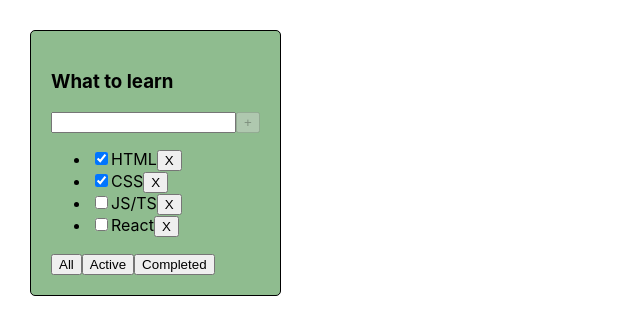
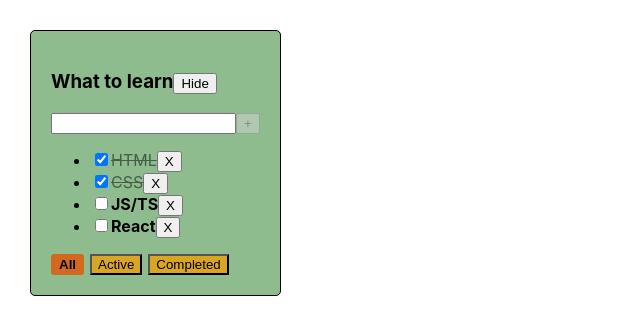
Before and after one commit to asrebel/todolist, a React (Create React App) app: page / in a window 1280 px wide. Shown: the top 334 px of the page, without its empty margins (0-640 px from the left). Built offline with nearby package versions, Linux system fonts and the light colour scheme.

Commit message:
todo_lesson_4_completed_new

```diff
--- a/src/App.css
+++ b/src/App.css
@@ -13,3 +13,34 @@
   background-color: darkseagreen;
   padding: 20px;
 }
+
+.task {
+  font-weight: bold;
+}
+
+.task-done {
+  text-decoration: line-through;
+  opacity: 0.5;
+}
+
+.btn-active-filter {
+  background-color: chocolate;
+  border: 2px solid chocolate;
+  border-radius: 3px;
+  font-weight: bold;
+
+}
+
+.btn-filter {
+  background-color: goldenrod;
+}
+
+.filter-btns {
+  display: flex;
+  gap: 6px;
+}
+
+.task-input-error {
+  border: 2px solid red;
+  outline: none;
+}
--- a/src/App.tsx
+++ b/src/App.tsx
@@ -21,10 +21,16 @@ function App() {
         const nextState: Array<TaskProps> = tasks.filter(task => task.id !== taskId)
         setTasks(nextState)
     }
-
     const addTask = (title: string) => {
         const newTask: TaskProps = {id: v1(),title,isDone: false}
         setTasks([newTask, ...tasks])
+    }
+
+    const changeTaskStatus = (taskId: string, isDone: boolean) => {
+        const nextState: Array<TaskProps> = tasks.map(task => task.id === taskId
+            ? {...task, isDone}
+            : task)
+        setTasks(nextState)
     }
 
     return (
@@ -33,6 +39,7 @@ function App() {
                       tasks={tasks}
                       removeTask={removeTask}
                       addTask={addTask}
+                      changeTaskStatus={changeTaskStatus}
             />
         </div>
     );
--- a/src/Button.tsx
+++ b/src/Button.tsx
@@ -4,18 +4,20 @@ type ButtonProps = {
     title: string
     onClickHandler: () => void
     isDisabled?: boolean
+    classes?: string
 }
 export const Button: React.FC<ButtonProps> = ({
                                                   title,
                                                   onClickHandler,
-                                                  isDisabled
+                                                  isDisabled,
+                                                  classes
                                               }) => {
     return (
         <>
-            <button
-                disabled={isDisabled}
-                onClick={onClickHandler}>
-                {title}
+            <button className={classes}
+                    disabled={isDisabled}
+                    onClick={onClickHandler}
+            >{title}
             </button>
         </>
     );
--- a/src/Todolist.tsx
+++ b/src/Todolist.tsx
@@ -13,7 +13,8 @@ type TodolistProps = {
     title: string
     tasks: Array<TaskProps>
     removeTask: (taskId: string) => void
-    addTask: (title: string)=>void
+    addTask: (title: string) => void
+    changeTaskStatus: (taskId: string, isDone: boolean) => void
 }
 
 export const Todolist: React.FC<TodolistProps> = (
@@ -22,39 +23,72 @@ export const Todolist: React.FC<TodolistProps> = (
         tasks,
         removeTask,
         addTask,
+        changeTaskStatus,
     }) => {
 
     const [filter, setFilter] = useState<FilterValues>('all')
     const [taskTitle, setTaskTitle] = useState('')
+    const [error, setError] = useState(false)
+    const [isHide, setIsHide] = useState(false)
+
+    const toggleHideTodoList = () => setIsHide(!isHide)
     const changeTodolistFilter = (filter: FilterValues) => {
         setFilter(filter)
     }
-    const addNewTaskHandler = ()=>{
-        addTask(taskTitle)
+    const addNewTaskHandler = () => {
+        const trimmedTaskTitle = taskTitle.trim()
+        if (trimmedTaskTitle) {
+            addTask(trimmedTaskTitle)
+        } else {
+            setError(true)
+        }
         setTaskTitle('')
     }
 
-    const setTaskTitleHandler = (e: ChangeEvent<HTMLInputElement>)=>setTaskTitle(e.currentTarget.value)
-    const addTaskOnKeyDownHandler = (e: KeyboardEvent<HTMLInputElement>)=>e.key === 'Enter' && addNewTaskHandler()
-    const changeFilterHandlerCreator = (filter: FilterValues)=>{
-        return ()=>changeTodolistFilter(filter)
+    const setTaskTitleHandler = (e: ChangeEvent<HTMLInputElement>) => {
+        error && setError(false)
+        setTaskTitle(e.currentTarget.value)
+    }
+    const addTaskOnKeyDownHandler = (e: KeyboardEvent<HTMLInputElement>) => e.key === 'Enter' && addNewTaskHandler()
+    const changeFilterHandlerCreator = (filter: FilterValues) => {
+        return () => changeTodolistFilter(filter)
     }
 
-    const tasksForTodolist: Array<TaskProps> = filter === 'active'
+    /* const tasksForTodolist: Array<TaskProps> = filter === 'active'
          ? tasks.filter(t => !t.isDone)
          : filter === 'completed'
              ? tasks.filter(t => t.isDone)
-            : tasks
+             : tasks*/
+
+    const getFilteredTasks = (allTasks: Array<TaskProps>, filterValue: FilterValues) => {
+        switch (filterValue) {
+            case "active":
+                return allTasks.filter(t => !t.isDone);
+            case "completed":
+                return allTasks.filter(t => t.isDone);
+            default:
+                return allTasks;
+        }
+    }
+
+    const tasksForTodolist: Array<TaskProps> = getFilteredTasks(tasks, filter)
+
+    const countActiveTasksForHideMode = isHide
+    ? getFilteredTasks(tasks, 'active').length
+        : null
 
     const tasksItems: JSX.Element = tasks.length !== 0
         ? <ul>
             {tasksForTodolist.map(task => {
                 const removeTaskHandler = () => removeTask(task.id)
+                const changeTaskStatusHandler = (e: ChangeEvent<HTMLInputElement>) => changeTaskStatus(task.id, e.currentTarget.checked)
+
                 return (
                     <li key={task.id}>
                         <input type='checkbox'
-                               checked={task.isDone}/>
-                        <span>{task.title}</span>
+                               checked={task.isDone}
+                               onChange={changeTaskStatusHandler}/>
+                        <span className={task.isDone ? 'task-done' : 'task'}>{task.title}</span>
                         <Button title='X' onClickHandler={removeTaskHandler}/>
                     </li>
                 )
@@ -65,24 +99,42 @@ export const Todolist: React.FC<TodolistProps> = (
 
     return (
         <div className={'todolist'}>
-            <h3>{title}</h3>
+            <h3>
+                {title}
+                <Button title={isHide ? 'Show' : 'Hide'} onClickHandler={toggleHideTodoList}/>
+            </h3>
+            {isHide && <div>{`Количество активных задач: ${countActiveTasksForHideMode}`}</div>}
+            {!isHide && <>
                 <div>
                     <input
                         value={taskTitle}
                         onChange={setTaskTitleHandler}
                         onKeyDown={addTaskOnKeyDownHandler}
+                        className={error ? 'task-input-error' : ''}
                     />
                     <Button title='+'
                             isDisabled={!taskTitle || taskTitle.length > 15}
                             onClickHandler={addNewTaskHandler}/>
-                {taskTitle.length > 15 && <div style={{color:'red'}}>Не более 15 символов.</div>}
+                    {taskTitle.length > 15 && <div style={{color: 'red'}}>Не более 15 символов.</div>}
+                    {error && <div style={{color: 'red'}}>Введите название таски.</div>}
                 </div>
                 {tasksItems}
-            <div>
-                <Button title='All' onClickHandler={changeFilterHandlerCreator('all')}/>
-                <Button title='Active' onClickHandler={changeFilterHandlerCreator('active')}/>
-                <Button title='Completed' onClickHandler={changeFilterHandlerCreator('completed')}/>
+                <div className={'filter-btns'}>
+                    <Button
+                        title='All'
+                        onClickHandler={changeFilterHandlerCreator('all')}
+                        classes={filter === 'all' ? 'btn-active-filter' : 'btn-filter'}/>
+                    <Button
+                        title='Active'
+                        onClickHandler={changeFilterHandlerCreator('active')}
+                        classes={filter === 'active' ? 'btn-active-filter' : 'btn-filter'}/>
+
+                    <Button
+                        title='Completed'
+                        onClickHandler={changeFilterHandlerCreator('completed')}
+                        classes={filter === 'completed' ? 'btn-active-filter' : 'btn-filter'}/>
                 </div>
+            </>}
         </div>
     )
 }
```
Lines whose indentation alone changed are shown as unchanged.
